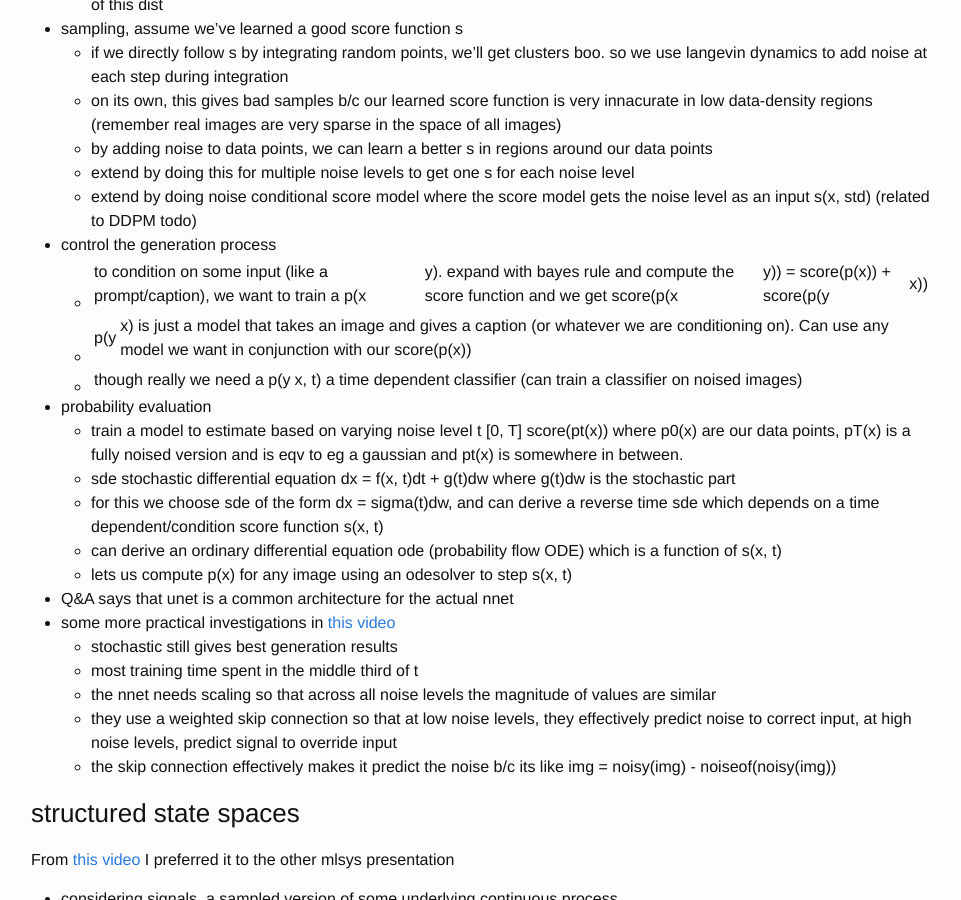
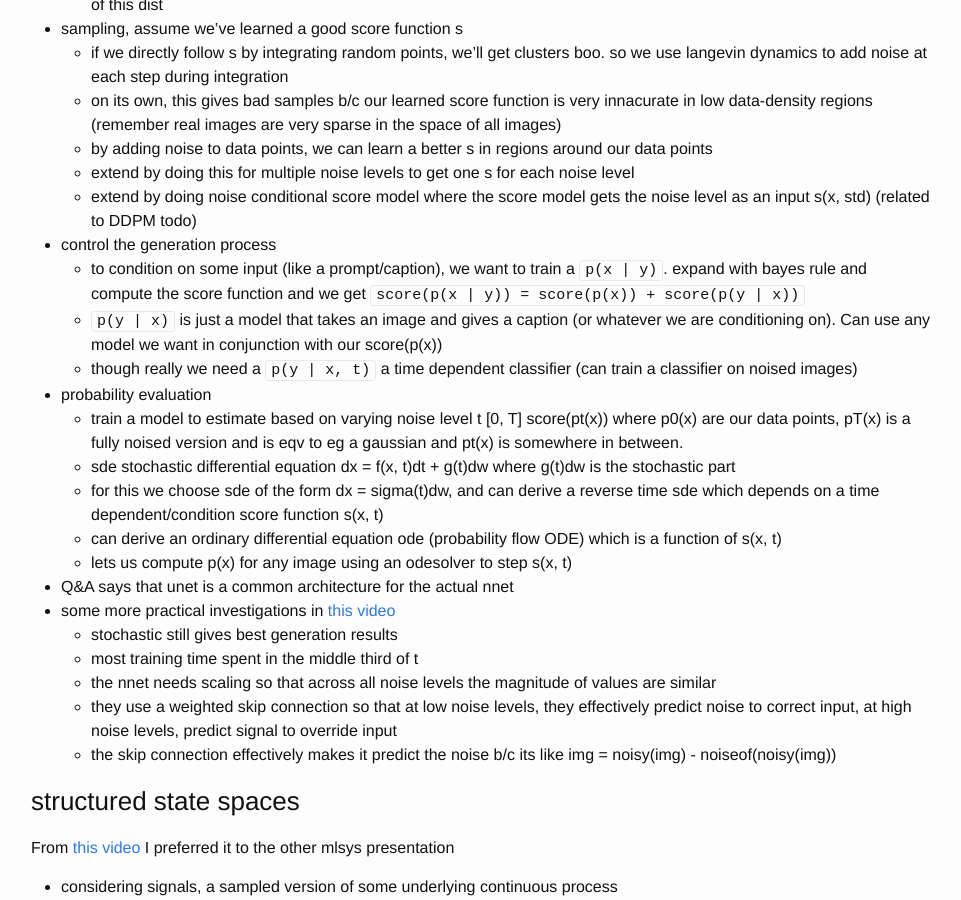
Before and after one commit to aconz2/aconz2.github.io, a Jekyll site: the page built from _posts/2024-07-03-Machine-Learning-Notes.md, in a window 1280 px wide and 900 px high, scrolled down 8587 px. Shown: the whole window, without its empty margins (159-1120 px from the left). Built offline with Jekyll 4.4.1, drawn with Linux system fonts in a browser that asks for light colours.

Commit message:
formatting

```diff
--- a/_posts/2024-07-03-Machine-Learning-Notes.md
+++ b/_posts/2024-07-03-Machine-Learning-Notes.md
@@ -79,9 +79,9 @@ note to self using grad everywhere but remember grad(f : n -> 1) : (1,n) vector
   * extend by doing this for multiple noise levels to get one s for each noise level
   * extend by doing noise conditional score model where the score model gets the noise level as an input s(x, std) (related to DDPM todo)
 * control the generation process
-  * to condition on some input (like a prompt/caption), we want to train a p(x | y). expand with bayes rule and compute the score function and we get score(p(x | y)) = score(p(x)) + score(p(y | x))
-  * p(y | x) is just a model that takes an image and gives a caption (or whatever we are conditioning on). Can use any model we want in conjunction with our score(p(x))
-  * though really we need a p(y | x, t) a time dependent classifier (can train a classifier on noised images)
+  * to condition on some input (like a prompt/caption), we want to train a `p(x | y)`. expand with bayes rule and compute the score function and we get `score(p(x | y)) = score(p(x)) + score(p(y | x))`
+  * `p(y | x)` is just a model that takes an image and gives a caption (or whatever we are conditioning on). Can use any model we want in conjunction with our score(p(x))
+  * though really we need a `p(y | x, t)` a time dependent classifier (can train a classifier on noised images)
 * probability evaluation
   * train a model to estimate based on varying noise level t [0, T] score(pt(x)) where p0(x) are our data points, pT(x) is a fully noised version and is eqv to eg a gaussian and pt(x) is somewhere in between.
   * sde stochastic differential equation dx = f(x, t)dt + g(t)dw where g(t)dw is the stochastic part
```
